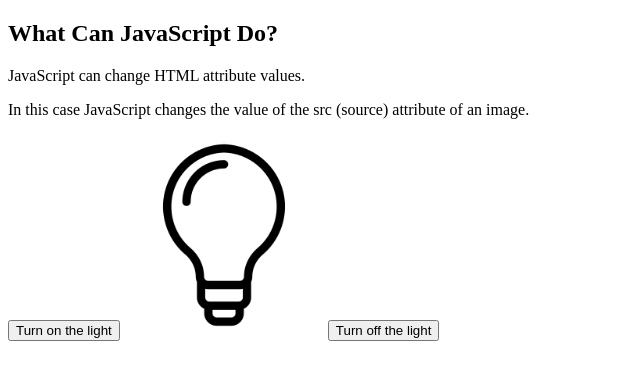
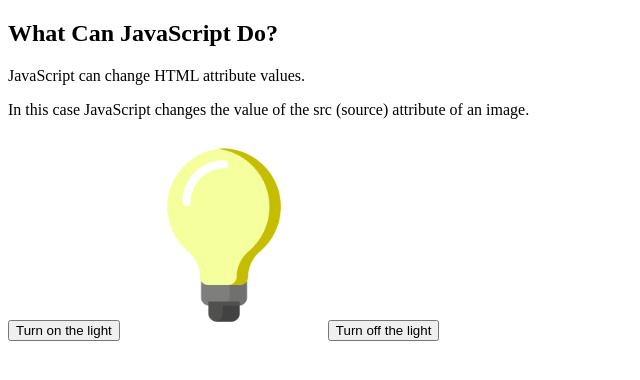
Before and after one commit to nguyenvi0702/light, a plain HTML site: page index.html in a window 1280 px wide. Both pictures are taken after a click on the button "Turn on the light". Shown: the whole page, without its empty margins (0-640 px from the left). Drawn offline with Linux system fonts and the light colour scheme.

Commit message:
Update index.html

```diff
--- a/index.html
+++ b/index.html
@@ -14,7 +14,7 @@
 
         <button onclick="fnTurn(false)">Turn off the light</button>
         <script>
-            function fnTurn(){
+            function fnTurn(status){
                 if(status)
                     document.getElementById('myImage').src='on.png';
                 else
```
